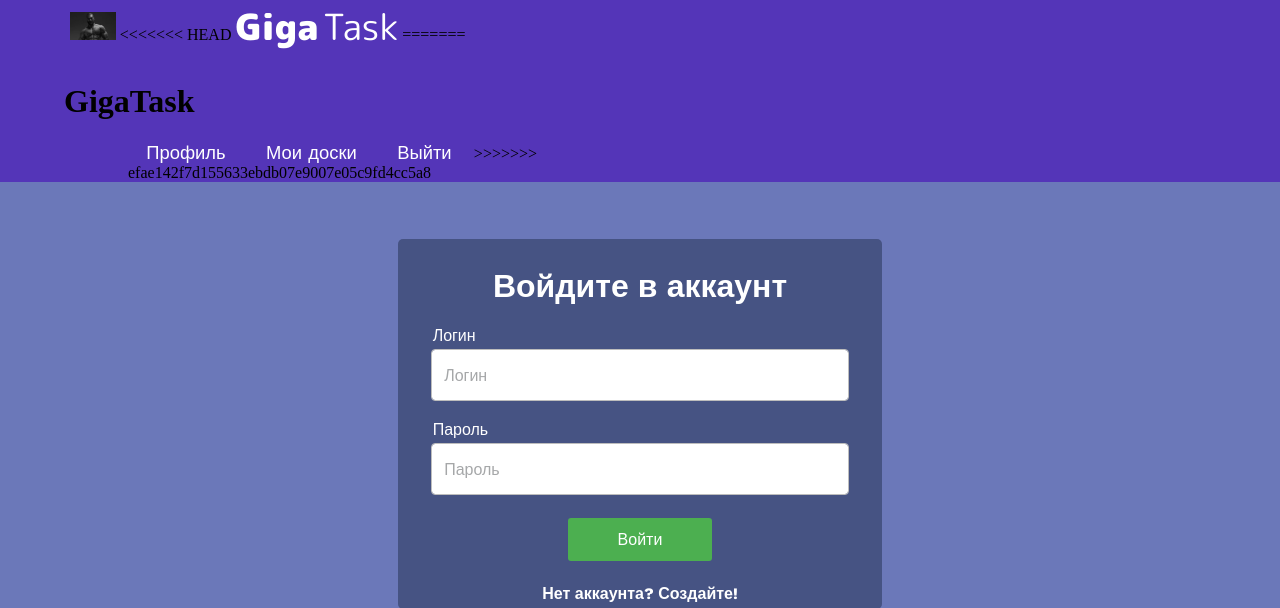
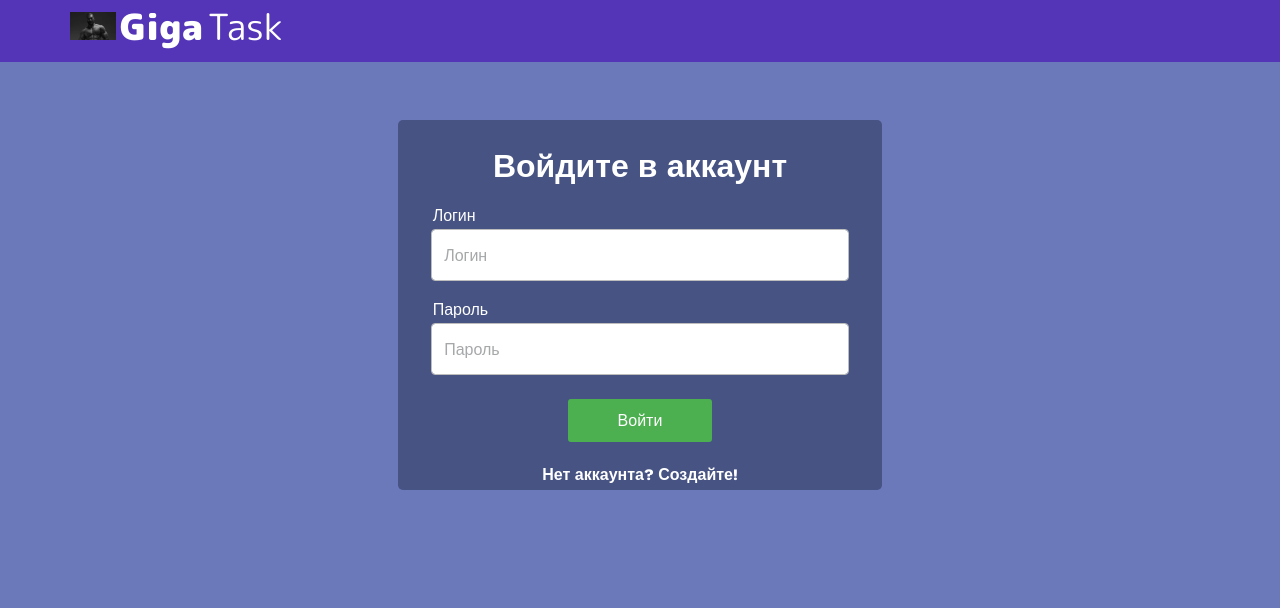
Before and after one commit to Miandic/giga-task, a Flask app: page /login in a window 1280 px wide. Shown: the top 608 px of the page. Run offline with Flask 2, Linux system fonts and the light colour scheme; some libraries are stand-ins or nearby versions.

Commit message:
fixed merge

```diff
--- a/templates/base.html
+++ b/templates/base.html
@@ -12,19 +12,8 @@
         <header>
             <div class="container">
                 <img class="logo" src="{{ url_for('static', filename='img/chad.webp')}}" alt="Лого">
-<<<<<<< HEAD
                 <h1 class="logo_txt1" onclick="location.href='/'">Giga</h1>
                 <h1 class="logo_txt2" onclick="location.href='/'">Task</h1>
-                {% block menu %}{% endblock %}
-=======
-                <h1 class="logo_txt">GigaTask</h1>
-            </div>
-            <div class="menu">
-                <a href="/" class="hbutton" id="1">Профиль</a>
-                <a href="/boards" class="hbutton" id="2">Мои доски</a>
-                <a href="/logout" class="hbutton" id="3">Выйти</a>
->>>>>>> efae142f7d155633ebdb07e9007e05c9fd4cc5a8
-            </div>
         </header>
         <div class="content">
             {% block content %}{% endblock %}
```
